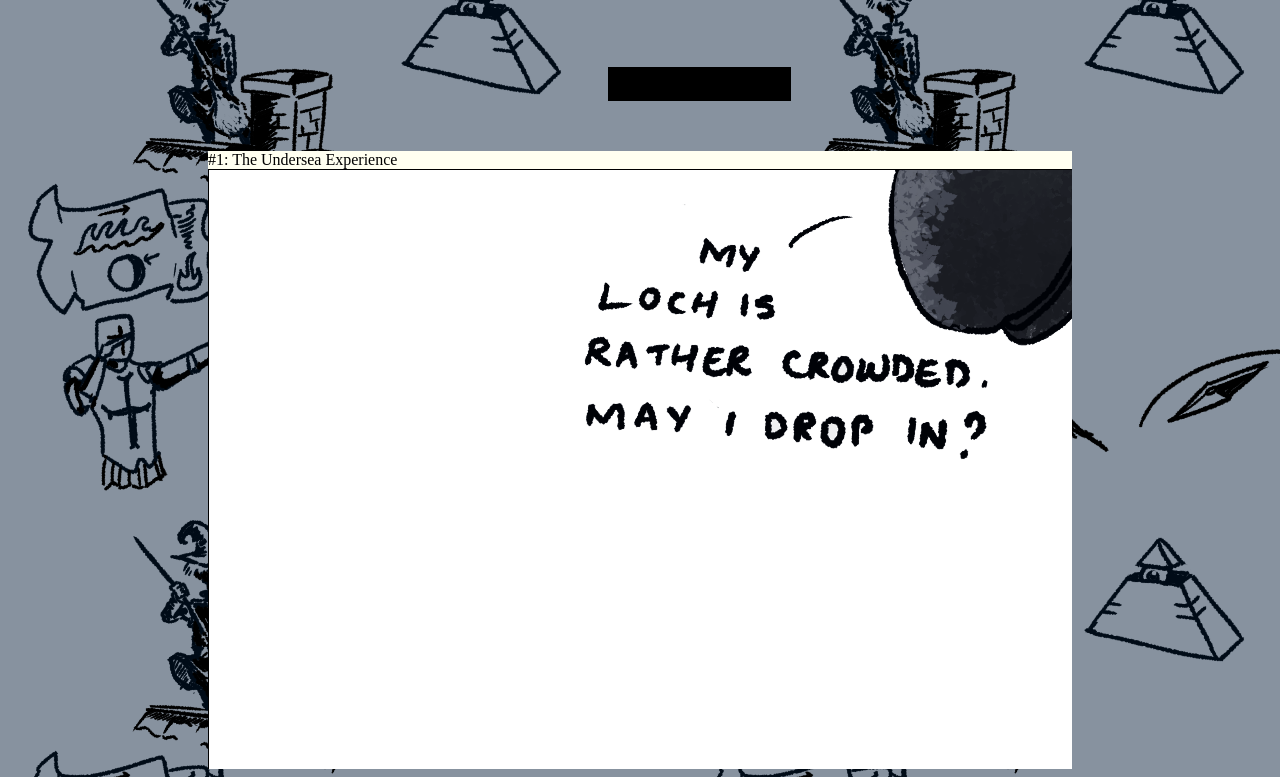
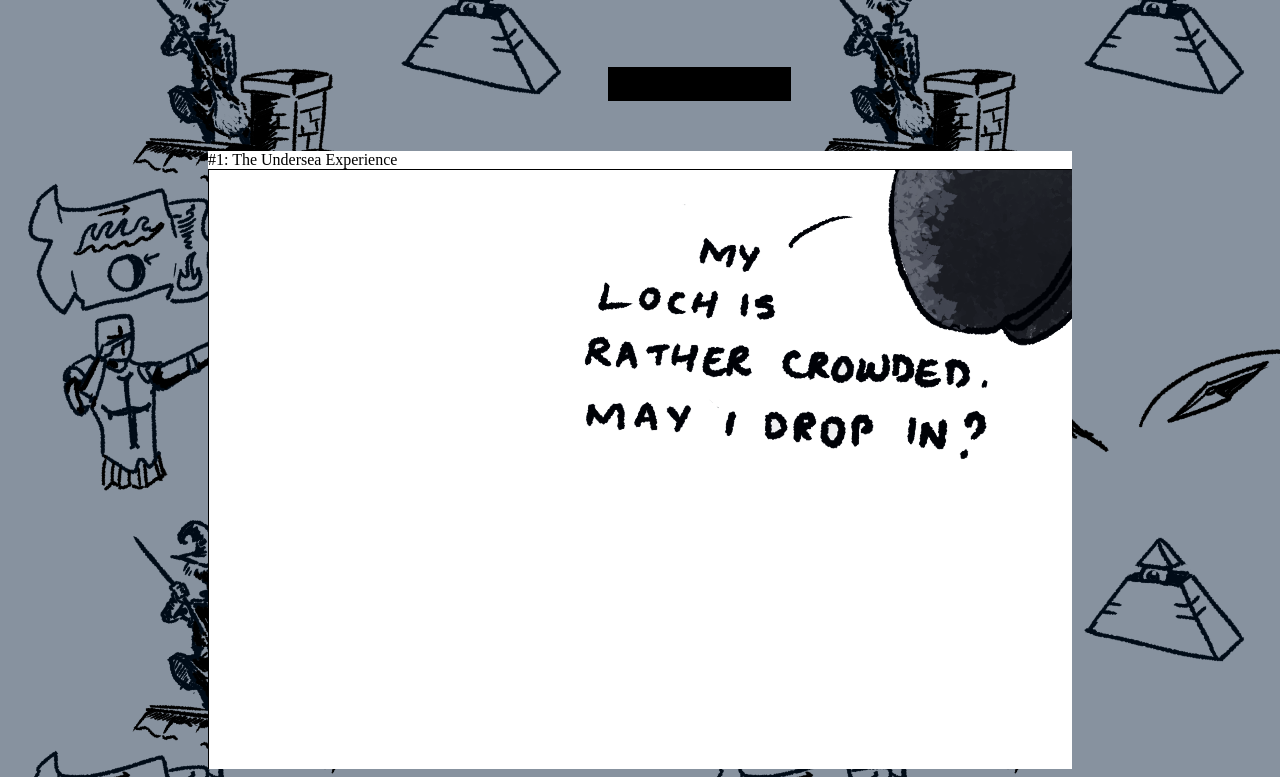
Before and after one commit to unbegat/unbegat, a plain HTML site: page index.htm in a window 1280 px wide. Shown: the part 76-853 px from the top of the page. Drawn offline with Linux system fonts and the light colour scheme.

Commit message:
Update styles.css

```diff
--- a/styles.css
+++ b/styles.css
@@ -6,4 +6,4 @@ body {background-image:url('bg.png');}
 
 #horizontal-list li{display: inline;}
 
-#Comic{background-color: ivory; margin-left: 200;margin-right: 200; margin-top: 50;}
+#Comic{background-color: white; margin-left: 200;margin-right: 200; margin-top: 50;}
```
